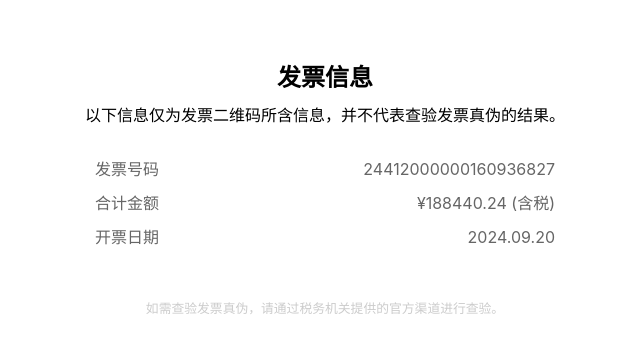
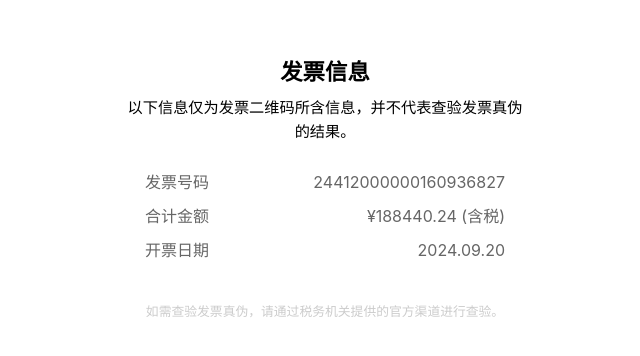
Before and after one commit to HarryDean2010/fapiao, a plain HTML site: page index.html in a window 1280 px wide. Shown: the part 222-578 px from the top of the page, without its empty margins (315-955 px from the left). Drawn offline with Linux system fonts and the light colour scheme.

Commit message:
Update index.html

```diff
--- a/index.html
+++ b/index.html
@@ -3,6 +3,7 @@
 <head>
     <meta charset="UTF-8">
     <meta name="viewport" content="width=device-width, initial-scale=1.0">
+
     <style>
         body {
             font-family: -apple-system, BlinkMacSystemFont, "Segoe UI", Roboto, "Helvetica Neue", Arial, sans-serif;
@@ -15,21 +16,22 @@
             min-height: 100vh;
         }
         .container {
-            width: 90%;
-            max-width: 500px;
+            width: 80%;
+            max-width: 400px;
             text-align: center;
         }
         .title {
-            font-size: 1.5em;
+            font-size: 1.4em;
             font-weight: bold;
             color: #000;
             margin-top: 20px;
+            margin-bottom: 10px;
         }
         .subtitle {
-            font-size: 1em;
+            font-size: 0.95em;
             color: #000;
-            margin: 10px 0 30px;
-            line-height: 1.5em;
+            margin: 0 0 25px 0;
+            line-height: 1.6em;
         }
         .info {
             margin: 10px 0;
@@ -44,9 +46,9 @@
             font-size: 0.8em;
             color: #ccc;
             text-align: center;
-            margin-top: 50px;
+            margin-top: 40px;
             padding: 0 10px;
-            line-height: 1.5em;
+            line-height: 1.6em;
         }
     </style>
 </head>
```
